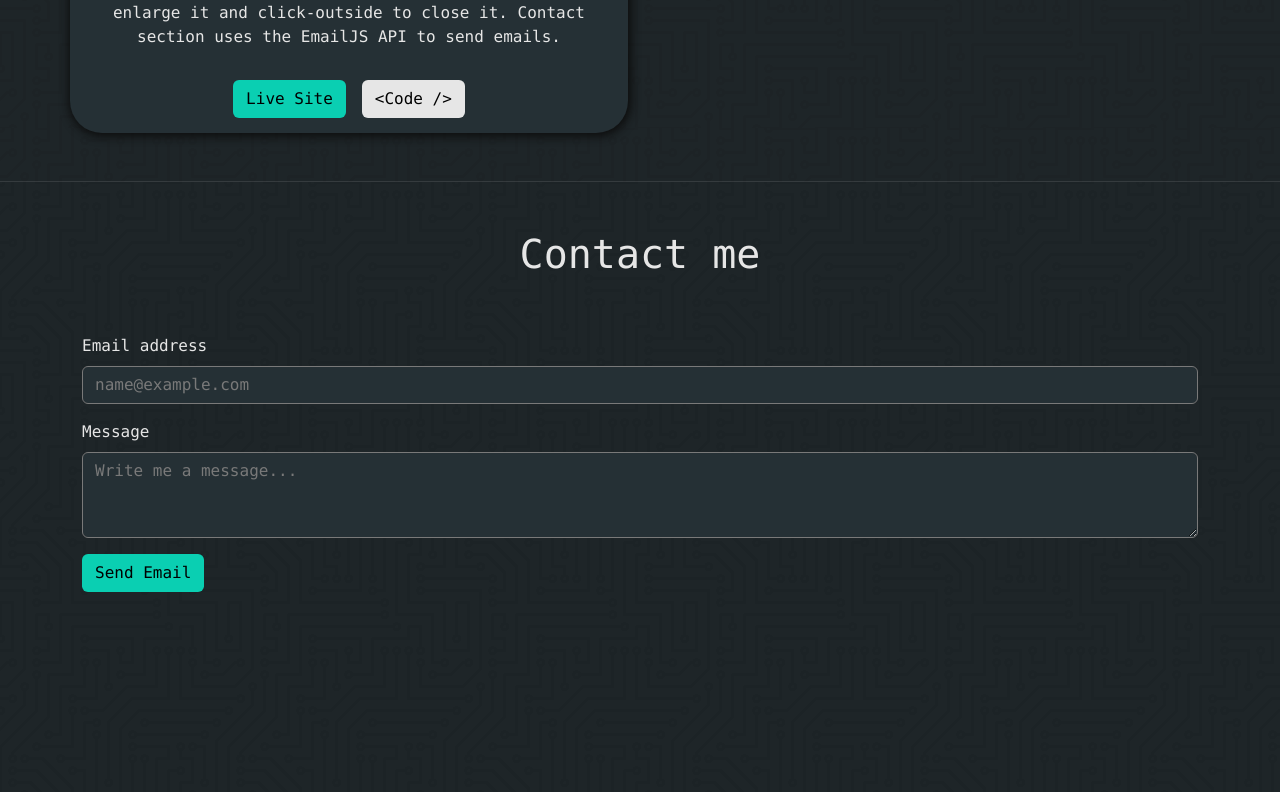
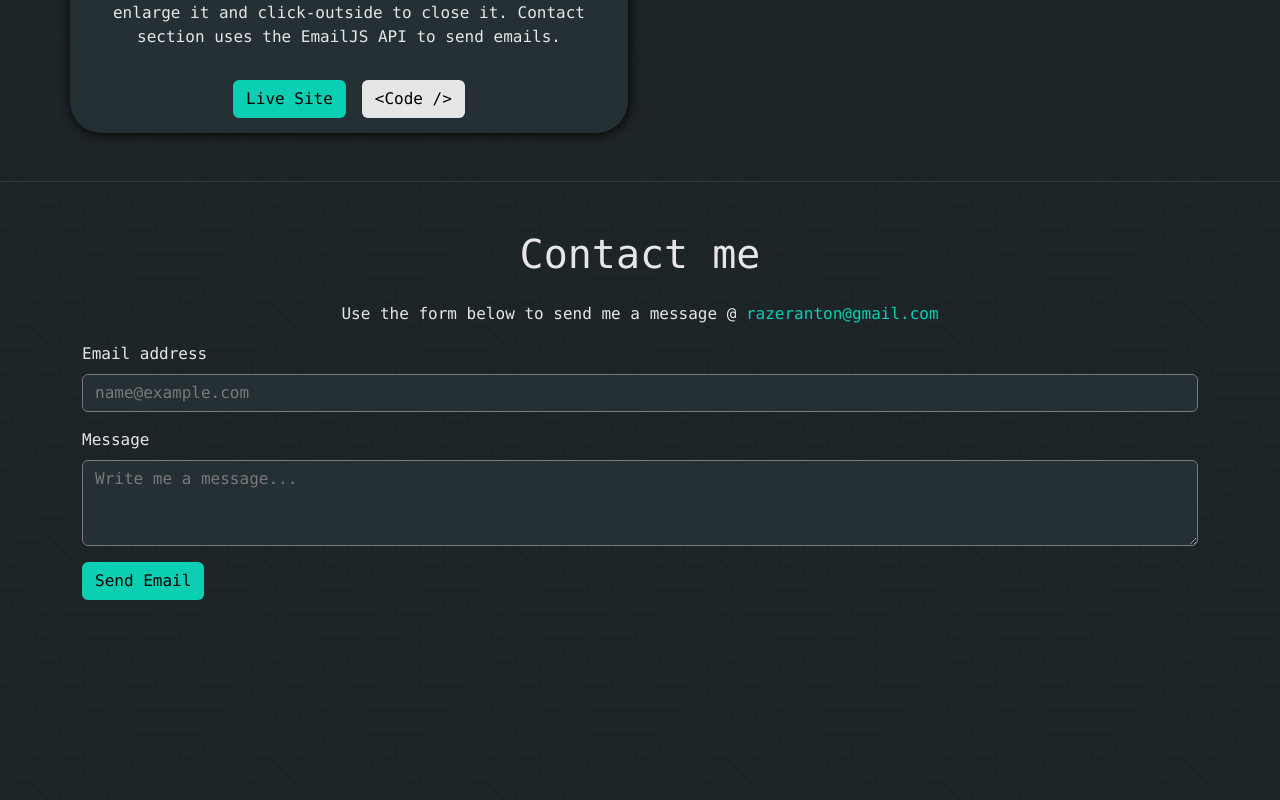
Before and after one commit to AntonKristiansson/AntonKristiansson, a React (Create React App) app: page / in a window 1280 px wide. Shown: the part 2716-3516 px from the top of the page. Built offline with nearby package versions, Linux system fonts and the light colour scheme; no server answers.

Commit message:
added info to contact section

```diff
--- a/src/App.css
+++ b/src/App.css
@@ -352,7 +352,18 @@
   background-image: url("../public/bg2.png");
   padding-bottom: 200px;
 }
-
+#my_email {
+  color: var(--accent_color);
+  cursor: pointer;
+}
+#copied_success {
+  position: absolute;
+  background-color: black;
+  border-radius: 10px;
+  padding: 5px;
+  font-size: 13px;
+  margin-right: 10px;
+}
 .form-control {
   background-color: var(--off_bg_color);
   color: var(--light_text_color);
--- a/src/App.js
+++ b/src/App.js
@@ -8,6 +8,7 @@ function App() {
   const EMAIL_API_KEY = process.env.REACT_APP_EMAIL_API_KEY;
   const [email_success, setEmail_success] = useState(false);
   const [email_error, setEmail_error] = useState(false);
+  const [Showtooltip, setShowtooltip] = useState(false);
 
   const form = useRef();
 
@@ -16,7 +17,7 @@ function App() {
     setEmail_error(false);
     setEmail_success(false);
 
-    emailjs.sendForm('service_q1wcgxx', 'template_1gey9zh', form.current, EMAIL_API_KEY)
+    emailjs.sendForm('service_q1wcgxx', 'template_1gey9zh', form.current, "EMAIL_API_KEY")
       .then((result) => {
           console.log(result.text);
           setEmail_success(true);
@@ -26,6 +27,14 @@ function App() {
       });
       e.target.reset();
   };
+
+  const copy_email = () => {
+    navigator.clipboard.writeText("razeranton@gmail.com")
+    setShowtooltip(true)
+    setTimeout(() => {
+      setShowtooltip(false);
+    }, 2000);
+  }
 
 
   return (
@@ -214,8 +223,11 @@ function App() {
 
       <div id="Contact" class="container-fluid">
         <div class="container">
-          <h2 class="py-5 text-center fs-1">Contact me</h2>
-
+          <h2 class="pt-5 pb-3 text-center fs-1">Contact me</h2>
+          <div class="text-center pb-3">
+            <span id="contact_info">Use the form below to send me a message @ </span><span id="my_email" onClick={copy_email}>razeranton@gmail.com</span>
+            {Showtooltip?<span id="copied_success">Copied to tooltip</span>:null}
+          </div>
           <form ref={form} onSubmit={sendEmail}>
             <div class="mb-3">
               <label for="exampleFormControlInput1" class="form-label">Email address</label>
@@ -227,8 +239,8 @@ function App() {
             </div>
             <button id="send_email" type="submit" class="btn" value="Send">Send Email</button>
           </form>
-          {email_success?<p id="email_success" class="text-center">Email sent, ill get back to you as soon as possible!</p>:null}
-          {email_error?<p id="email_error" class="text-center">Something went wrong, please try again or contact me at Razeranton@gmail.com</p>:null}
+          {email_success?<p id="email_success" class="text-center">Email sent, I'll get back to you as soon as possible!</p>:null}
+          {email_error?<p id="email_error" class="text-center">Something went wrong, please try again or contact me at <a href = "mailto: razeranton@gmail.com">razeranton@gmail.com</a></p>:null}
 
 
       </div>
```
Also changed, not shown: src/TODO.txt.
